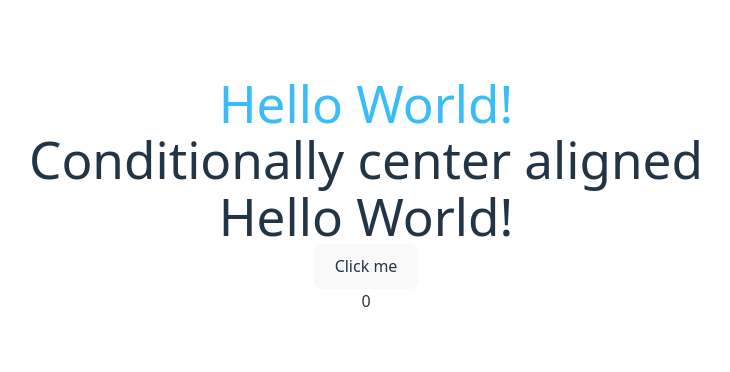
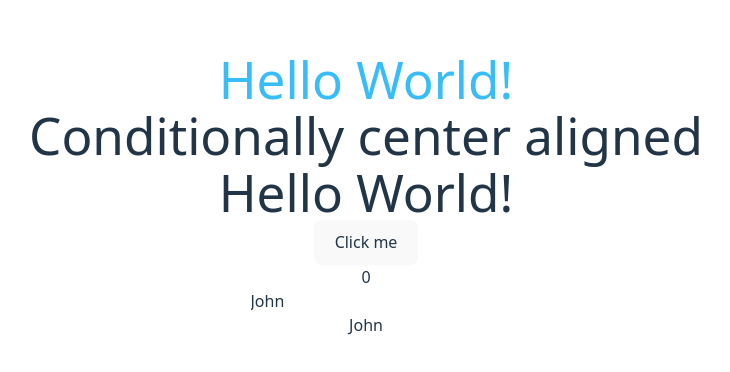
Before and after one commit to mrojasb2000/first-project-svelte, a Svelte app: page / in a window 1280 px wide. Shown: the part 206-578 px from the top of the page, without its empty margins (274-1004 px from the left). Built offline with nearby package versions, Linux system fonts and the light colour scheme.

Commit message:
chore: add binding input with state

```diff
--- /dev/null
+++ b/src/components/Bindings.svelte
@@ -0,0 +1,5 @@
+<script lang="ts">
+  let name:string = "John";
+</script>
+<input bind:value={name} />
+<p>{name}</p>
--- a/src/components/Parent.svelte
+++ b/src/components/Parent.svelte
@@ -1,6 +1,8 @@
 <script>
   import Child from './Child.svelte';
   import Counter from './Counter.svelte';
+  import Bindings from './Bindings.svelte';
 </script>
 <Child message="Hello World!" />
 <Counter />
+<Bindings />
```
